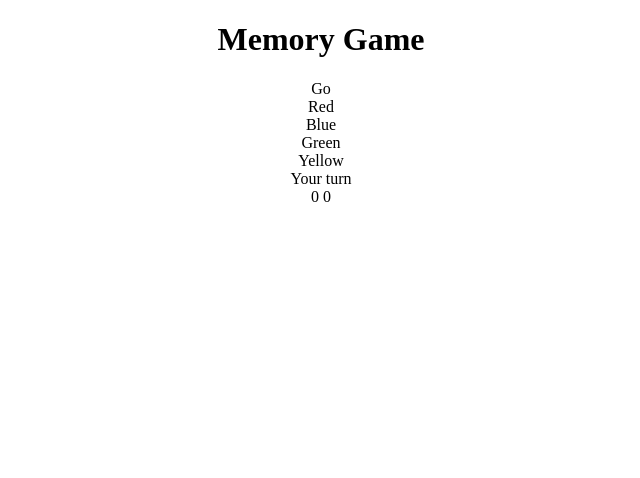
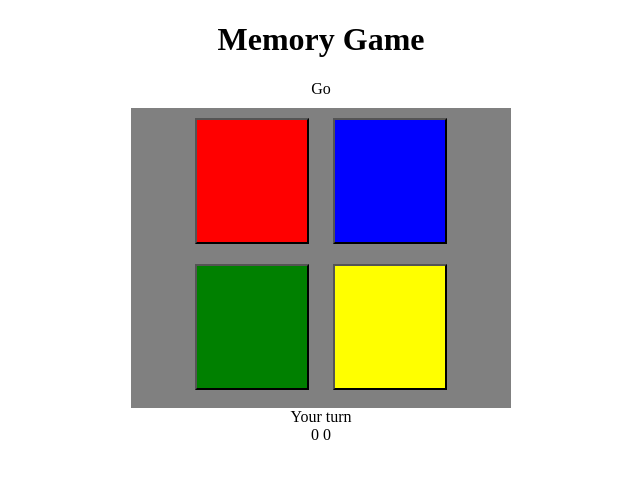
Before and after one commit to AlexSmall96/Memory-Game, a plain HTML site: page index.html in a window 1280 px wide. Shown: the whole page, without its empty margins (319-959 px from the left). Drawn offline with Linux system fonts and the light colour scheme.

Commit message:
"Add colours and style to buttons"

```diff
--- a/assets/css/style.css
+++ b/assets/css/style.css
@@ -2,9 +2,37 @@ html{
     text-align: center;
 }
 
+.vertical-margin{
+    margin-top:10px;
+    margin-bottom:10px;
+}
+
 #game-area{
-    height:200px;
-    width:50%;
+    height:300px;
+    width:30%;
     margin:auto;
+    background-color: grey;
+}
+
+.colour-button{
+    width:30%;
+    height:42%;
+    margin:10px;
     display:inline;
 }
+
+#red-button{
+    background-color: red;
+}
+
+#blue-button{
+    background-color:blue;
+}
+
+#green-button{
+    background-color:green;
+}
+
+#yellow-button{
+    background-color:yellow;
+}
--- a/index.html
+++ b/index.html
@@ -9,13 +9,13 @@
 </head>
 <body>
     <h1>Memory Game</h1>
-    <div id="go-button">Go</div>
+    <div class="vertical-margin" id="go-button">Go</div>
 
     <div id="game-area">
-        <div id="red-button">Red</div>
-        <div id="blue-button">Blue</div>
-        <div id="green-button">Green</div>
-        <div id="yellow-button">Yellow</div>
+        <button class="colour-button" id="red-button"></button>
+        <button class="colour-button" id="blue-button"></button>
+        <button class="colour-button" id="green-button"></button>
+        <button class="colour-button" id="yellow-button"></button>
     </div>
 
     <div id="prompt">Your turn</div>
```
